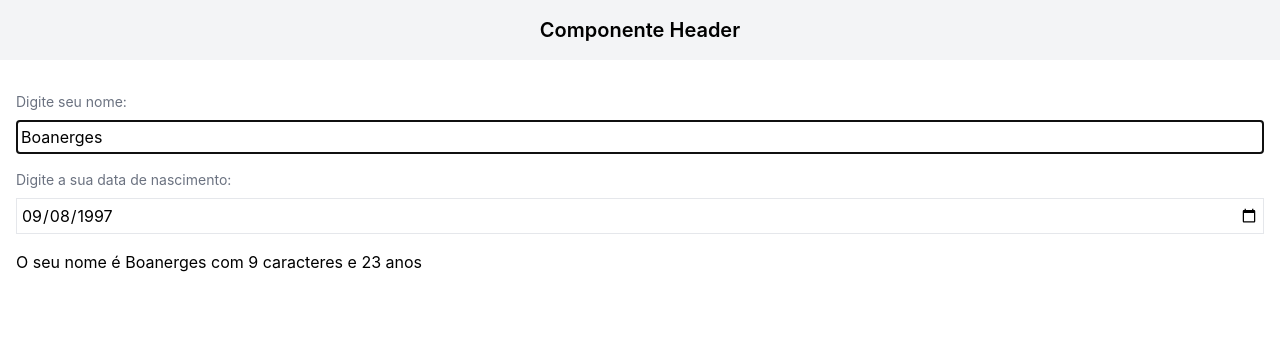
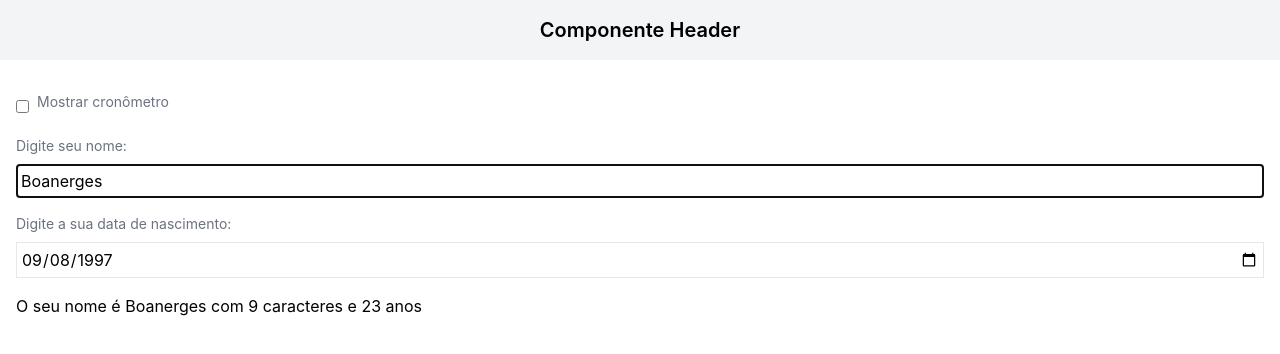
Before and after one commit to BoanergesJunior/IGTI_Bootcamp, a React (Create React App) app in the folder aulas_modulo_2/react-hello/: page / in a window 1280 px wide. Shown: the top 354 px of the page. Built offline with nearby package versions, Linux system fonts and the light colour scheme.

Commit message:
Timer and CheckboxInput components created

```diff
--- a/aulas_modulo_2/react-hello/src/App.js
+++ b/aulas_modulo_2/react-hello/src/App.js
@@ -1,8 +1,10 @@
 import { Fragment, useState, useEffect } from 'react';
+import CheckboxInput from './components/CheckboxInput';
 import DateInput from './components/DateInput';
 import Header from './components/Header'
 import Main from './components/Main';
 import TextInput from './components/TextInput';
+import Timer from './components/Timer';
 import { getAgeFrom } from './helpers/dateHelpers';
 import { getNewId } from './services/idService';
 // import Test from './components/Test'
@@ -11,6 +13,7 @@ export default function App() {
 
   const [name, setName] = useState('Boanerges')
   const [birthDate, setBirthDate] = useState('1997-09-08')
+  const [showTimer, setShowTimer] = useState(false)
 
   useEffect(() => {
     document.title = name
@@ -24,10 +27,23 @@ export default function App() {
     setBirthDate(newBirthDate)
   }
 
+  function toggleShowTimer() {
+    setShowTimer(currentShowTimer => !currentShowTimer)
+  }
+
   return (
     <Fragment>
       <Header>Componente Header</Header>
       <Main>
+
+        {showTimer && (
+          <div className='text-right mt-1'>
+            <Timer />
+          </div>
+        )}
+
+        <CheckboxInput labelDescription='Mostrar cronômetro' onCheckboxChange={toggleShowTimer}/>
+
         <TextInput id={getNewId()} labelDescription="Digite seu nome: " inputValue={name} onInputChange={handleNameChange}/>
         <DateInput id={getNewId()} labelDescription="Digite a sua data de nascimento: " inputValue={birthDate} onInputChange={handleBirthDateChange}/>
 
--- /dev/null
+++ b/aulas_modulo_2/react-hello/src/components/CheckboxInput.js
@@ -0,0 +1,21 @@
+export default function CheckboxInput({
+    labelDescription = 'Descricao do checkbox ',
+    inputValue = 'Valor padrao do input',
+    onCheckboxChange = null,
+    id = 'id_input_checkbox'
+}) {
+    function handleInputChange() {
+        if(onCheckboxChange) {
+            onCheckboxChange()
+        }
+    }
+
+    return (
+        <div className="flex flex-row items-center space-x-2 my-4">
+            <input autoFocus id={id} className="border p-1" type="checkbox" value={inputValue} onChange={handleInputChange}/>
+            <label className="text-sm text-gray-500 mb-2" htmlFor={id}>
+                {labelDescription}
+            </label>
+        </div>
+    )
+}
--- /dev/null
+++ b/aulas_modulo_2/react-hello/src/components/Timer.js
@@ -0,0 +1,23 @@
+import { useEffect, useState } from "react"
+
+export default function Timer() {
+
+    const [value, setValue] = useState(0)
+
+    useEffect(() => {
+        const interval = setInterval(() => {
+            setValue(currentValue => currentValue + 1)
+        }, 1000);
+
+        return () => {
+            clearInterval(interval)
+        }
+
+    }, [])
+
+    return (
+        <span className='bg-red-200 p-3 font-semibold'>
+            {value}
+        </span>
+    )
+}
```
